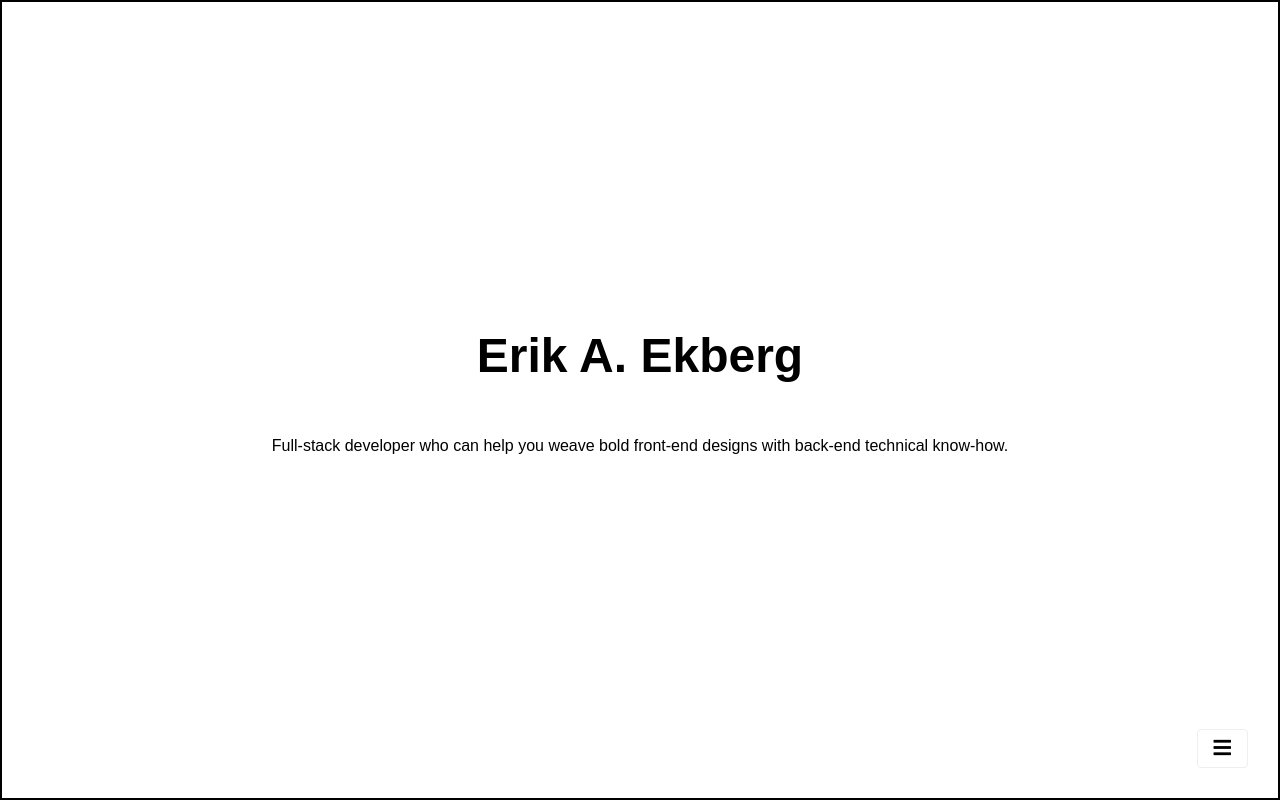
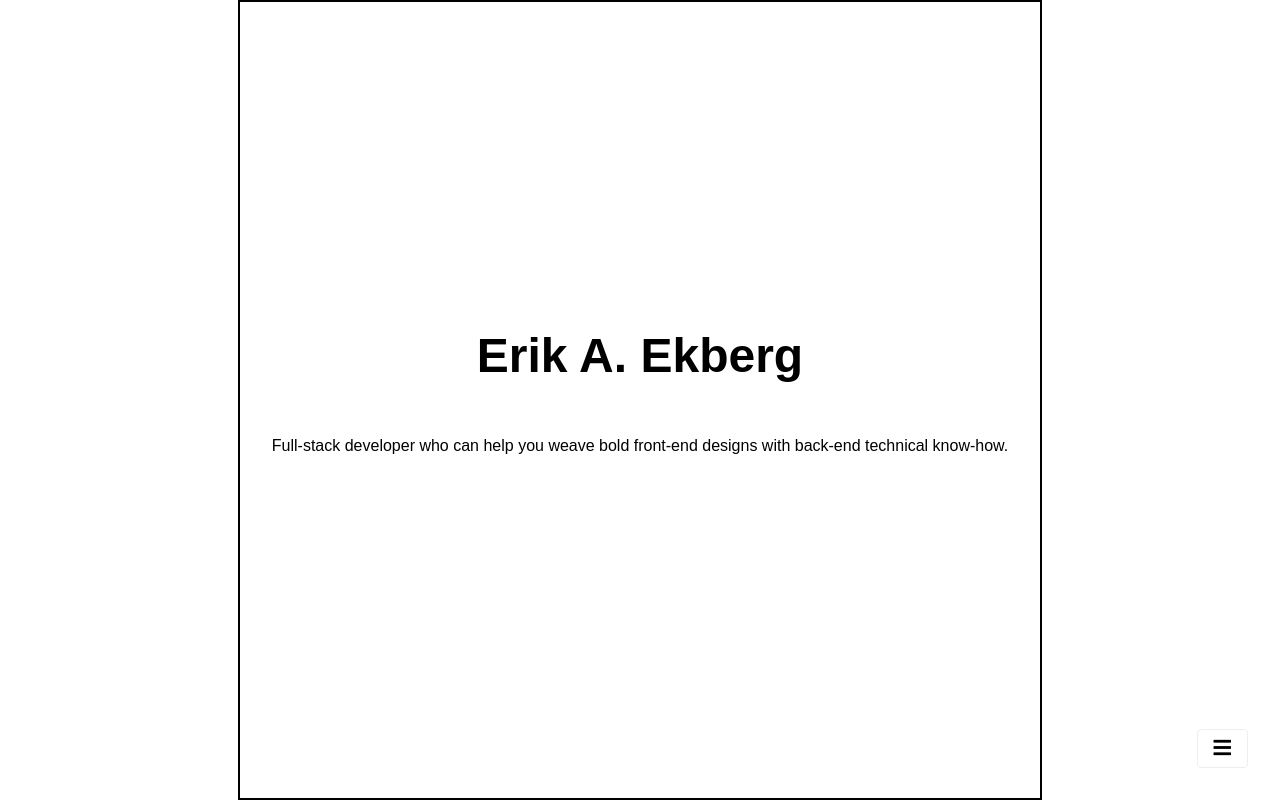
Before and after one commit to 1Mill/ErikEkberg.info, a Nuxt app: page / in a window 1280 px wide. Built offline with nearby package versions, Linux system fonts and the light colour scheme.

Commit message:
Force child to be centered vertically and horizonally

```diff
--- a/layouts/default.vue
+++ b/layouts/default.vue
@@ -1,6 +1,6 @@
 <template>
 	<div
-	class='[ tc ]'
+	class='[ vh-100 tc flex flex-column items-center justify-center ]'
 	>
 		<Nav/>
 		<nuxt/>
```
